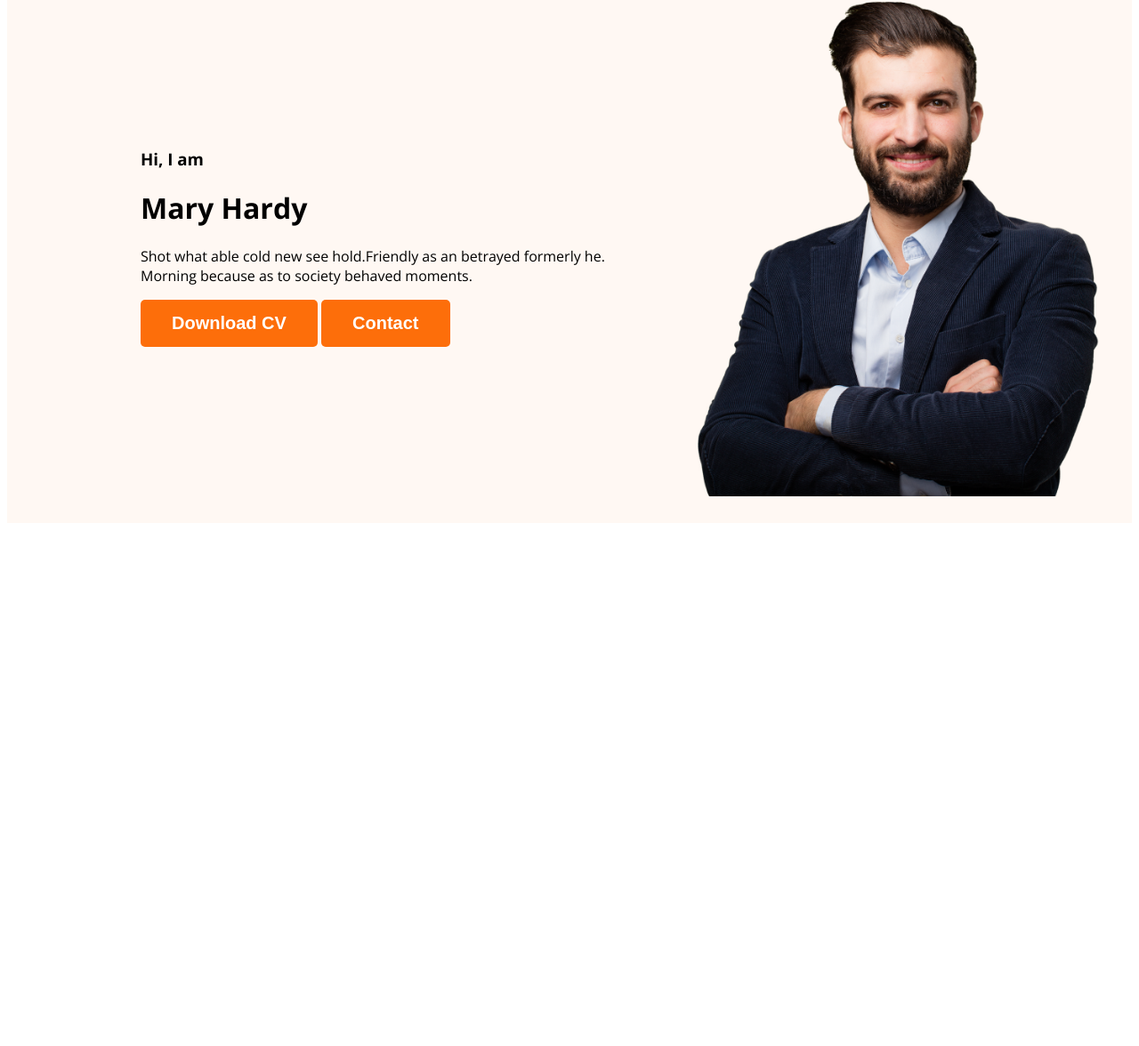
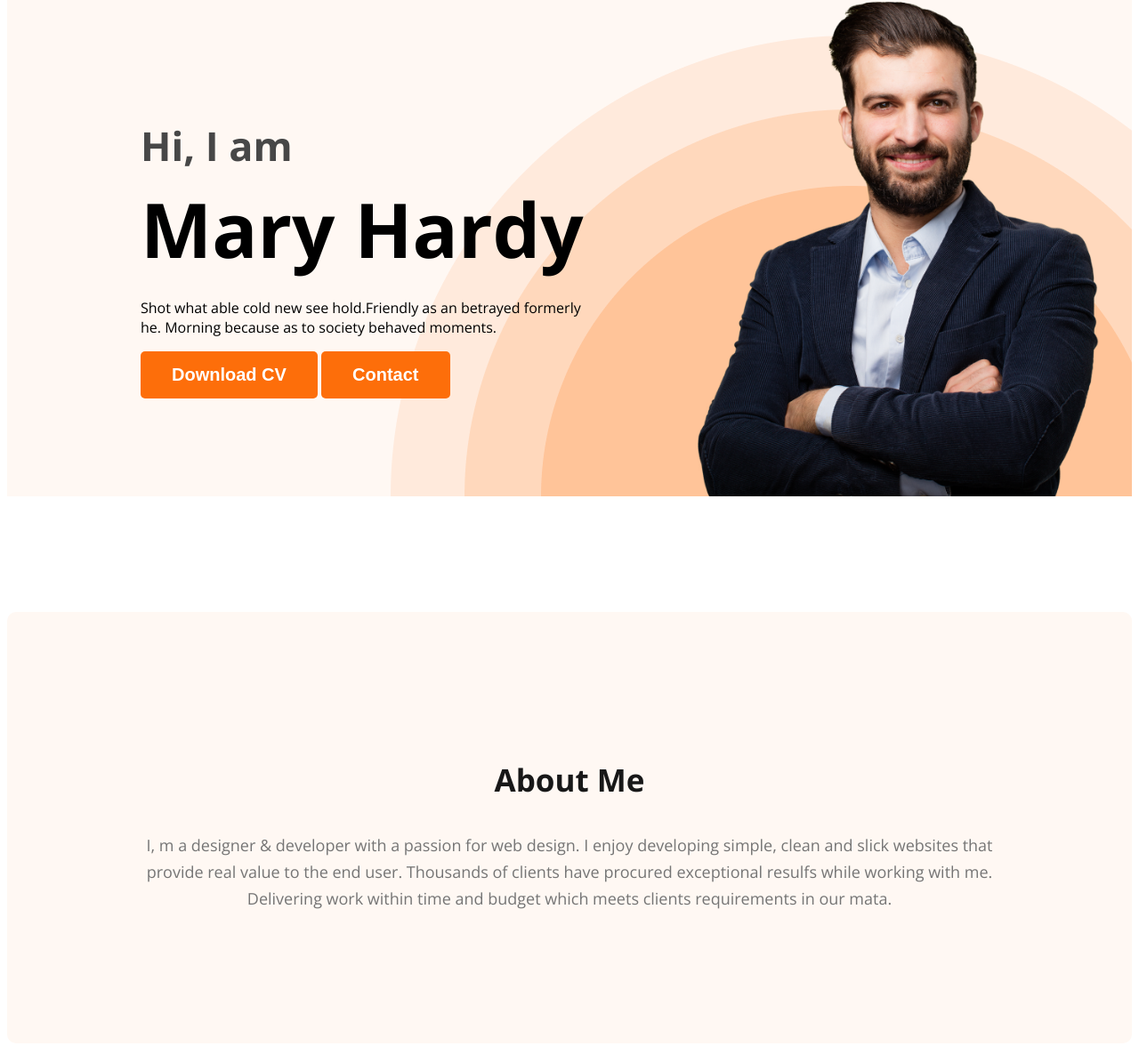
Before and after one commit to AminaSultana08/webdeveloper-portfolio, a plain HTML site: page index.html in a window 1280 px wide. Shown: the part 210-1386 px from the top of the page at 89% size. Before the commit the page ends 806 px from the top, so only its background shows below. Drawn offline with nearby package versions, Linux system fonts and the light colour scheme.

Commit message:
about section added

```diff
--- a/index.html
+++ b/index.html
@@ -23,7 +23,7 @@
             <div class="banner-content"  >
                 <h3 class="banner-greeting" >Hi, I  am</h3>
                 <h1 class="banner-title">Mary Hardy </h1>
-                <p>Shot what able cold new see hold.Friendly as an betrayed formerly he. Morning because as to society behaved moments.</p>
+                <p class="banner-description">Shot what able cold new see hold.Friendly as an betrayed formerly he. Morning because as to society behaved moments.</p>
                 <button class="btn-primary">Download CV </button>
                 <button class="btn-primary">Contact</button>
             </div>
@@ -33,6 +33,10 @@
 
     </header>
     <main>
+        <section class="about">
+            <h3 class="section-title">About Me</h3>
+            <p class="section-description">I, m a designer & developer with a passion for web design. I enjoy developing simple, clean and slick websites that provide real value to the end user. Thousands of clients have procured exceptional resulfs while working with me. Delivering work within time and budget which meets clients requirements in our mata.</p>
+        </section>
 
     </main>
     <footer>
--- a/styles/portfolio.css
+++ b/styles/portfolio.css
@@ -52,15 +52,73 @@ nav a {
     font-weight: 700;
     padding: 15px 35px;
 }
+
 /* header related styles */
-.header{
-    background:#FFF8F3; }
-    .banner{
-        padding: 30px 30px 30px 150px;
-        display: flex;
-        align-items: center;
-    }
-    .banner .profile-pic{
-        width: 500px;
+.header {
+    background: #FFF8F3;
+    background-image: url(../images/header_bg.png);
+    background-repeat: no-repeat;
+    background-position: bottom right;
 
-    }
+}
+
+
+.banner {
+    padding: 30px 30px 0px 150px;
+    display: flex;
+    align-items: center;
+    justify-content: space-between;
+}
+
+.banner .profile-pic {
+    width: 500px;
+
+}
+
+.banner-greeting {
+    font-size: 45px;
+    color: #474747;
+    margin-bottom: 0;
+}
+
+.banner-content {
+    max-width: 500px;
+}
+
+.section-title {
+    color: #181818;
+    text-align: center;
+
+    font-size: 35px;
+
+    font-weight: 700;
+    line-height: normal;
+}
+
+.banner-title {
+    font-size: 85px;
+
+    font-weight: 700;
+    margin-top: 5px;
+    margin-bottom: 20px;
+}
+
+/* main Section styles */
+
+
+
+/* about section styles */
+.about {
+    padding: 130px;
+    border-radius: 10px;
+    background: #FFF8F3;
+    margin: 130px 0;
+}
+
+.section-description {
+    color: #757575;
+    text-align: center;
+    font-size: 18px;
+    font-weight: 400;
+    line-height: 30px;
+}
```
